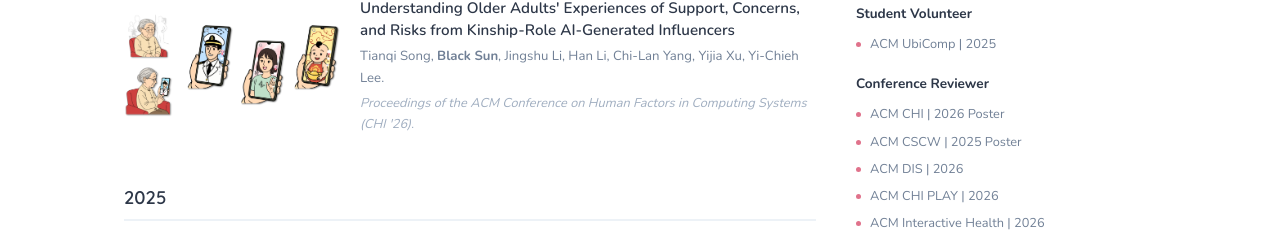
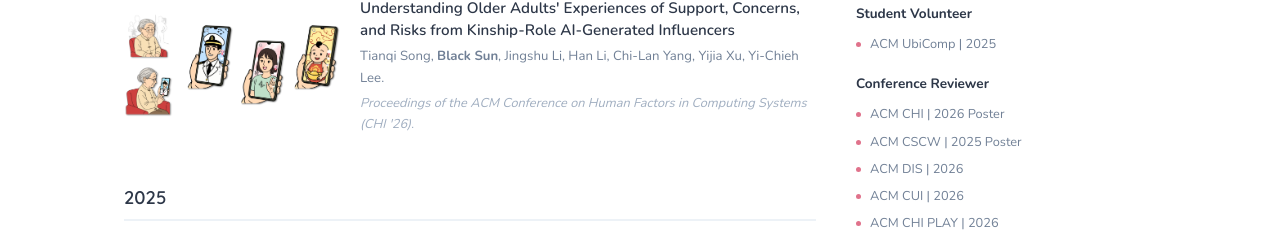
Before and after one commit to BlackThompson/New_Academic_Homepage, a React (Vite) app: page /#/ in a window 1280 px wide. Shown: the part 1035-1277 px from the top of the page. Built offline with nearby package versions, Linux system fonts and the light colour scheme; some icons are missing.

Commit message:
add review

```diff
--- a/src/data/services.js
+++ b/src/data/services.js
@@ -18,6 +18,7 @@
       'ACM CHI | 2026 Poster',
       'ACM CSCW | 2025 Poster',
       'ACM DIS | 2026',
+      'ACM CUI | 2026',
       'ACM CHI PLAY | 2026',
       'ACM Interactive Health | 2026',
       'ICHEC (ChineseCHI) | 2025',
```
